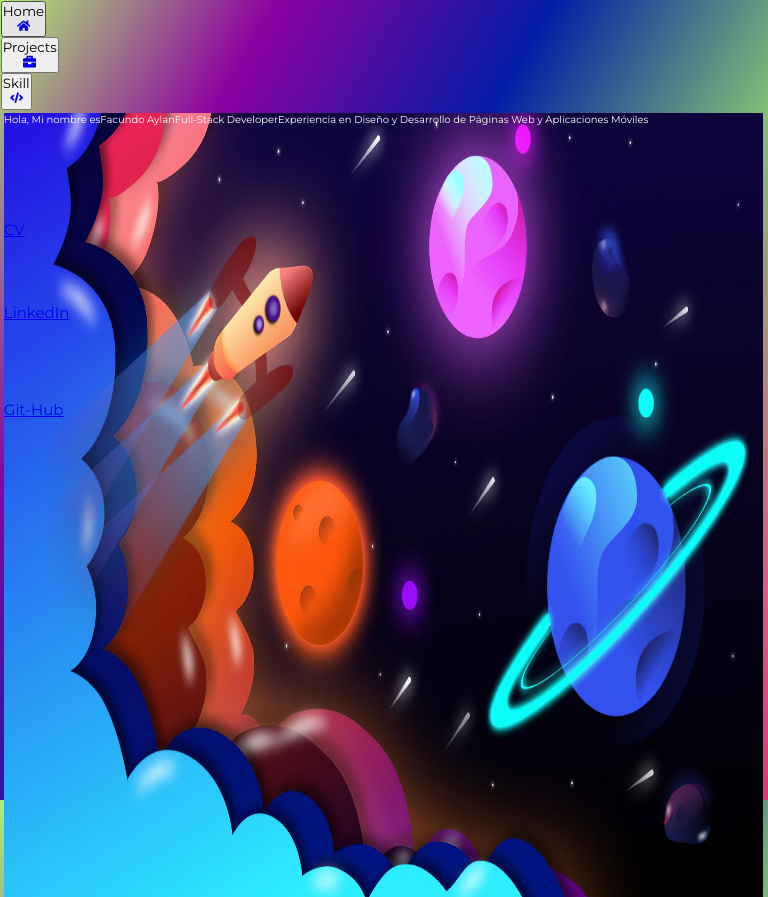
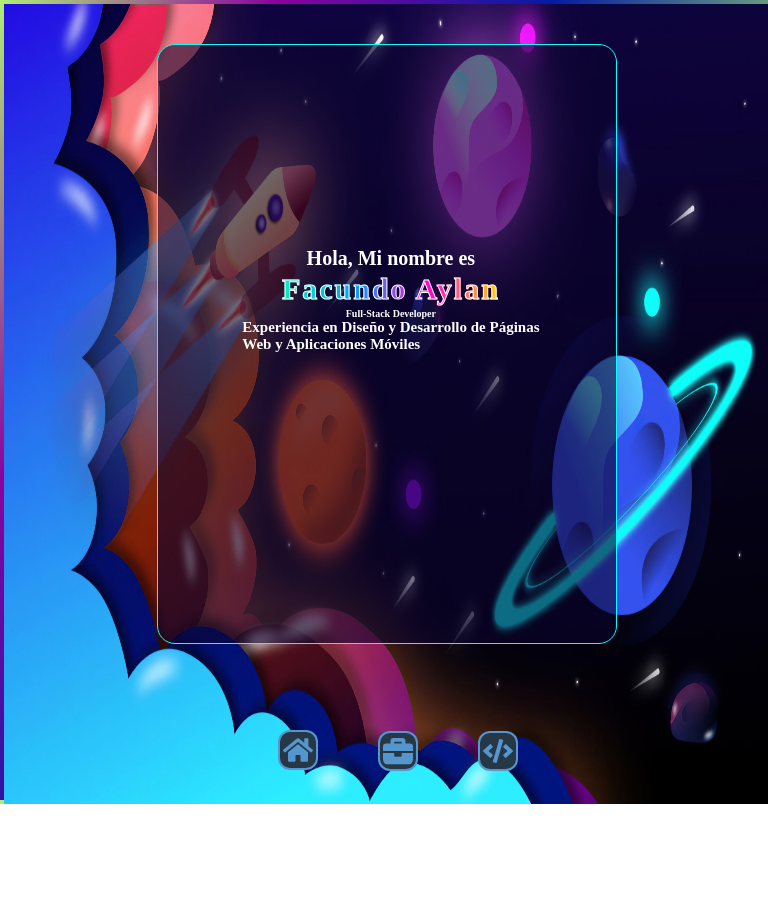
Before and after one commit to FacundoAylan/Portafolio, a React (Vite) app: page / in a window 768 px wide. After the commit the page ends 804 px from the top, so only its background shows below. Built offline with nearby package versions, Linux system fonts and the light colour scheme.

Commit message:
mejorando mis estilos responsive

```diff
--- a/src/Component/1-NavBar/index.css
+++ b/src/Component/1-NavBar/index.css
@@ -24,7 +24,6 @@
     width: 100%;
     height: 98%;
     border: none;
-    cursor: pointer;
     transition: transform 0.3s ease;
     background-color: transparent;
   }
@@ -81,6 +80,87 @@
   }
 }
 
+@media  screen and (min-width: 481px) and (max-width:768px ) {
+  .Container_navbar {
+    position: absolute;
+    display: flex;
+    justify-content: center;
+    position: fixed;
+    bottom: 0;
+    width: 100%;
+    height: 8%;
+    z-index: 10;
+    margin-bottom: 2%;
+  }
+
+  .Container-button {
+    height: 100%;
+    width: 10%;
+    display: flex;
+    justify-content: center;
+    align-items: center;
+    margin-left: 3%;
+  }
+
+  .Container_navbar button {
+    width: 100%;
+    height: 98%;
+    border: none;
+    transition: transform 0.3s ease;
+    background-color: transparent;
+  }
+
+  .Home {
+    display: flex;
+    justify-content: center;
+    align-items: center;
+  }
+
+  .icons {
+    font-size: 40px;
+    color: #62adefce;
+    background-color: #263846;
+    border: 2px solid #62adefce;
+    border-radius: 12px;
+    padding: 3px;
+  }
+
+  .Tooltip-home {
+    position: absolute;
+    top: -30px;
+    margin-left: 2%;
+    color: white;
+    padding: 5px;
+    font-size: 15px;
+    font-weight: bold;
+    border-radius: 5px;
+    opacity: 0;
+    transition: opacity 0.3s ease;
+  }
+
+  .Home:hover {
+    transform: scale(1.1);
+    transform: translateY(-5px);
+  }
+
+  .Home:hover .Tooltip-home {
+    opacity: 1;
+    transform: translateY(-5px);
+    transform: scale(1.1);
+  }
+
+  .Container_navbar :link {
+    padding: 3%;
+    margin-left: 5%;
+    border-radius: 15%;
+  }
+
+  .active-navbar {
+    font-weight: bold;
+    transition: 0.2s;
+    font-size: large;
+  }
+}
 @media screen and (min-width: 1200px) {
   .Container_navbar {
     position: absolute;
@@ -107,7 +187,6 @@
     font-size: 2rem;
     width: 100%;
     height: 100%;
-    cursor: pointer;
     background-color: transparent;
     border: none;
     display: flex;
@@ -139,10 +218,10 @@
     top: 0;
     left: 0;
   }
-
   .icons {
     position: absolute;
     z-index: 2;
     opacity: 0;
   }
+
 }
--- a/src/Component/2-HomePage/index.css
+++ b/src/Component/2-HomePage/index.css
@@ -1,6 +1,9 @@
+
+
+@media screen and (max-width: 480px){
   .container-home {
-  height: 98vh;
-  width: 99%;
+    height: 100vh;
+    width: 100%;
     background-image: url('../../assets/bg.jpg');
     background-size: 100% 100vh;
     background-repeat: no-repeat;
@@ -10,15 +13,13 @@
     color: white;
     overflow: hidden;
   }
-
-@media screen and (max-width: 480px){
   .astronout {
     position: absolute;
     z-index: 10;
     height: 20vh;
     width: 40%;
     left: 35%;
-    bottom: 20%;
+    bottom: 15%;
     background-image: url('../../assets/astronout.png');
     background-size: contain;
     background-repeat: no-repeat;
@@ -34,39 +35,20 @@
     }
   }
   .astronout2 {
-    position: absolute;
-    z-index: 10;
-    height: 20vh;
-    width: 30%;
-    left: 35%;
-    top: 1%;
-    background-image: url('../../assets/astronout1.png');
-    background-size: contain;
-    background-repeat: no-repeat;
-    background-position: center;
-    animation: traslate2 10s ease infinite;
+    opacity: 0;
   }
-  @keyframes traslate2 {
-    0%, 100% {
-      transform: scale(0.3);
-    }
-    50% {
-      transform: scale(2);
-    }
-  }
-
 
   .container-info-home {
     position: absolute;
     z-index: 10px;
     width: 90%;
-    height: 30%;
+    height: 50%;
     margin-left: 0%;
     display: flex;
     flex-direction: column;
     justify-content: center;
     align-items: center;
-    top: 25%;
+    top: 10%;
     left: 5%;
     background-color: #0b043094;
     border-radius: 18px;
@@ -143,8 +125,121 @@
     border-radius: 12px;
   }
 }
+@media  screen and (min-width: 481px) and (max-width:768px ) {
+  .container-home{
+    height: 100vh;
+    width: 100%;
+    background-image: url('../../assets/bg.jpg');
+    background-size: 100% 100vh;
+    background-repeat: no-repeat;
+    background-position: center;
+    position: relative;
+    margin: 0.4%;
+    color: white;
+    overflow: hidden;
+  }
+  .container-info-home {
+    position: absolute;
+    z-index: 20px;
+    width: 60%;
+    height: 75vh;
+    margin-left: 0%;
+    display: flex;
+    flex-direction: column;
+    justify-content: center;
+    align-items: center;
+    padding-left: 1%;
+    top: 5%;
+    left: 20%;
+    background-color: #0b043094;
+    border-radius: 18px;
+    padding-top: 1%;
+    border: 0.8px solid #0dfef8;
+    overflow: hidden;
+    animation: cambiaBorde 2s ease infinite; /* Aplica la animación 'cambiaBorde' */
+  }
+  .custom-span {
+    display: flex;
+    width: 80%;
+    margin-bottom: 10px;
+    padding-left: 7%;
+    font-size: 15px;
+    font-weight: bold;
+    font-family: 'cursive';
+  }
+  .saludo{
+    font-weight: bold;
+    font-family: cursive;
+    font-size: 2rem;
+    animation: container 1s ease 1;
+    display: flex;
+    justify-content: center;
+  }
+  .full{
+    display: flex;
+    justify-content: center;
+    font-weight: bold;
+    font-family: cursive;
+    font-size: 10px;
+    animation: description 1s ease 1;
+  }
+  .fill-text {
+    display: flex; /* Cambiado a inline-block para que el contenedor se ajuste al texto */
+    justify-content: center;
+    font: 900 3em/1.2 "cursive";
+    letter-spacing: 2px;
+    padding: 1px;
+    color: transparent; /* Cambiado de -webkit-text-fill-color */
+    -webkit-background-clip: text;
+    background-image: linear-gradient(to right, #09f1b8, #00a2ff, #ff00d2, #fed90f);
+    -webkit-text-stroke-color: white;
+    -webkit-text-stroke-width: var(--stroke-width, 1px);
+    background-size: 100% 100%; /* Cambiado de 0% para que el gradiente se muestre */
+    background-repeat: no-repeat;
+    background-position: center bottom;
+    animation: name 3s ease 1;
+  }
+  .container-link {
+    width: 100%;
+    display: flex;
+    justify-content: center;
+    margin-top: 2%;
+    overflow: hidden;
+  }
 
+  .icon {
+    background: linear-gradient(to right, #09f1b8, #00a2ff, #ff00d2, #fed90f);
+    font-size: 45px;
+  }
+
+  .container-link a {
+    display: flex;
+    flex-direction: column;
+    align-items: center;
+    text-align: center;
+    margin-left: 5%;
+    text-decoration: none;
+    font-family: cursive;
+    font-weight: bold;
+    color: white;
+    padding: 1%;
+    border-radius: 12px;
+    animation: icons 1s ease 1;
+  }
+}
 @media screen and (min-width: 1200px){
+  .container-home {
+    height: 98vh;
+    width: 99%;
+    background-image: url('../../assets/bg.jpg');
+    background-size: 100% 100vh;
+    background-repeat: no-repeat;
+    background-position: center;
+    position: relative;
+    margin: 0.4%;
+    color: white;
+    overflow: hidden;
+  }
   .astronout {
     position: absolute;
     z-index: 10;
--- a/src/Component/3-Projects/index.css
+++ b/src/Component/3-Projects/index.css
@@ -163,7 +163,6 @@
     background-color: #fff;
     border: 2px solid #fff;
     box-shadow: 0 0 10px rgba(0, 0, 0, 0.5);
-    cursor: pointer;
     margin-left: 2.5rem;
     border-radius: 6px;
     align-items: center;
@@ -214,7 +213,6 @@
 
 .close-btn:hover {
     transform: scale(1.1);
-    cursor: pointer;
 }
 
 .modal-content {
@@ -437,7 +435,6 @@
       background-color: #fff;
       border: 2px solid #fff;
       box-shadow: 0 0 10px rgba(0, 0, 0, 0.5);
-      cursor: pointer;
       margin-left: 2.5rem;
       border-radius: 6px;
       align-items: center;
@@ -488,7 +485,6 @@
 
   .close-btn:hover {
       transform: scale(1.1);
-      cursor: pointer;
   }
 
   .modal-content {
@@ -543,10 +539,12 @@
   .container-icon a {
       margin-left: 1%;
   }
+
   .status {
       font-size: 20px;
       margin-top: 1%;
   }
+
   .icon-red {
       font-size: 45px;
       color: white;
@@ -555,5 +553,6 @@
   .icon-red:hover {
       transform: scale(1.1);
       color: #62aeef;
+      cursor: url('../../../cursor2.png');
   }
 }
--- a/src/Component/4-Skills/index.css
+++ b/src/Component/4-Skills/index.css
@@ -108,7 +108,6 @@
     word-wrap: break-word;
     color: white;
     opacity: 1;
-    cursor: pointer;
   }
   .nota {
     display: none;
@@ -202,6 +201,7 @@
     border: 2px solid #62adefce;
     overflow: hidden;
   }
+
   .image-description {
     display: flex;
     justify-content: center;
--- a/src/Component/5-NotFound/index.css
+++ b/src/Component/5-NotFound/index.css
@@ -16,7 +16,6 @@
   border: 2px solid gray;
   outline: none;
   border-radius: 2rem;
-  cursor: pointer;
   transition: 0.4s;
 }
 
--- a/src/index.css
+++ b/src/index.css
@@ -23,6 +23,10 @@ body {
   #e6036d, #db4fa1,#ff6600, #58d6ec,#e4e46e, #00c3ff);
   background-size: 300%;
   padding: 0.1%;
+  cursor: url('../cursor.png') ,auto;
+}
+button {
+  cursor: url('../cursor2.png'), auto;
 }
 
 .fade-enter {
```
Lines whose indentation alone changed are shown as unchanged.
